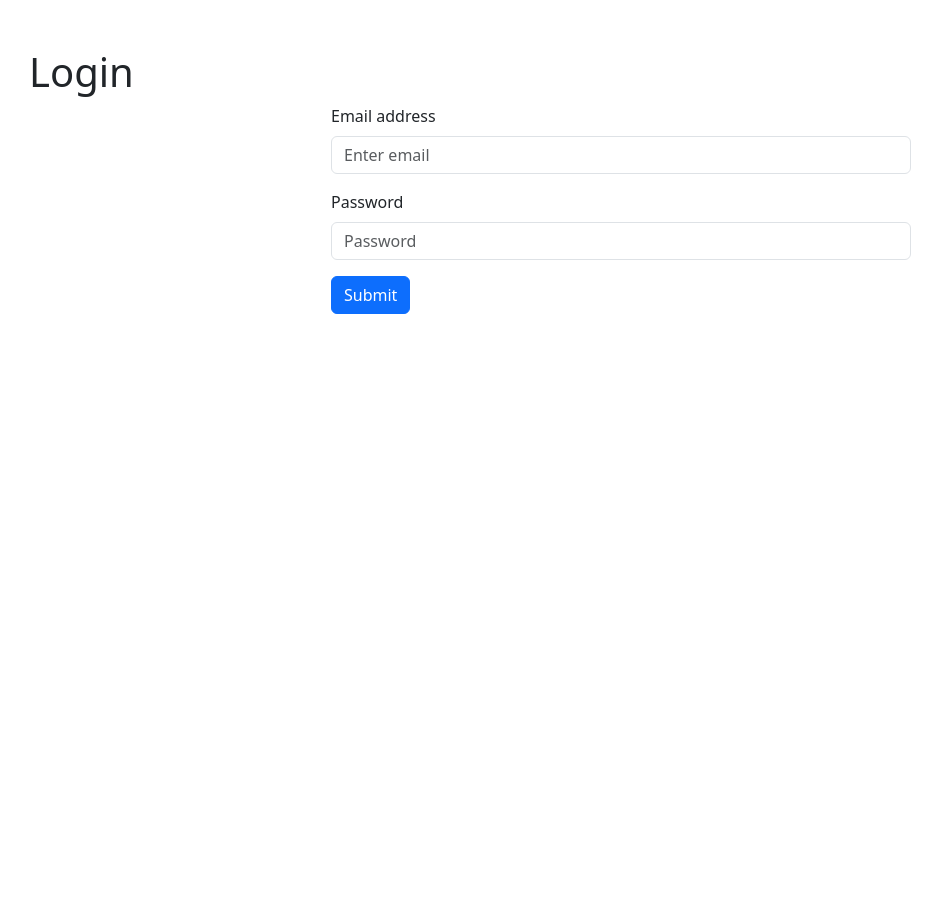
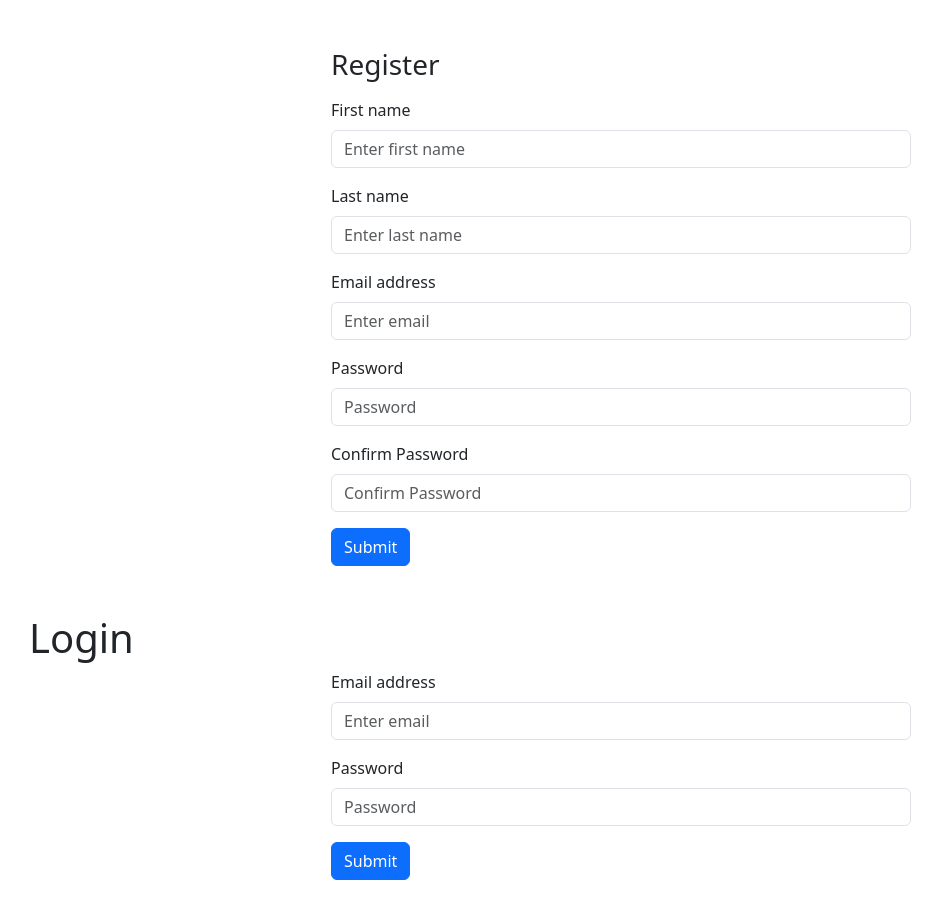
Before and after one commit to MusabSwe/react-formik-yup, a React (Vite) app: page /register in a window 1280 px wide. Shown: the top 918 px of the page, without its empty margins (19-961 px from the left). Before the commit the page ends 800 px from the top, so only its background shows below. Built offline with nearby package versions, Linux system fonts and the light colour scheme.

Commit message:
Register page - validation schema

```diff
--- a/src/app.tsx
+++ b/src/app.tsx
@@ -6,7 +6,7 @@ export function App() {
 
   return (
     <div>
-      {/* <Register /> */}
+      <Register />
       <Login />
     </div>
   )
--- a/src/components/Register.tsx
+++ b/src/components/Register.tsx
@@ -1,35 +1,106 @@
+import { useFormik } from 'formik';
 import { Row, Col, Form, Button } from 'react-bootstrap';
+import { RegisterSchema } from '../util/validationSchema';
 const Register = () => {
 
+    const formaik = useFormik({
+        initialValues: {
+            fname: '',
+            lname: '',
+            email: '',
+            password: '',
+            confirmPassword: ''
+        },
+        onSubmit: (values) => {
+
+            alert(JSON.stringify(values));
+        },
+        validationSchema: RegisterSchema
+    })
     return (
         <section className='m-5'>
             <Row className="justify-content-center">
                 <Col xs={6} >
                     <h3 className='mb-3'>Register</h3>
-                    <Form>
+                    <Form onSubmit={formaik.handleSubmit}>
                         <Form.Group className="mb-3" controlId="fname">
                             <Form.Label>First name</Form.Label>
-                            <Form.Control type="text" placeholder="Enter first name" />
+                            <Form.Control
+                                type="text"
+                                name='fname'
+                                placeholder="Enter first name"
+                                value={formaik.values.fname}
+                                onBlur={formaik.handleBlur}
+                                onChange={formaik.handleChange}
+                                isInvalid={!!(formaik.touched.fname && formaik.errors.fname)}
+                            />
+                            <Form.Control.Feedback type="invalid">
+                                {formaik.errors.fname}
+                            </Form.Control.Feedback>
                         </Form.Group>
 
                         <Form.Group className="mb-3" controlId="lname">
                             <Form.Label>Last name</Form.Label>
-                            <Form.Control type="text" placeholder="Enter last name" />
+                            <Form.Control
+                                type="text"
+                                name='lname'
+                                placeholder="Enter last name"
+                                value={formaik.values.lname}
+                                onBlur={formaik.handleBlur}
+                                onChange={formaik.handleChange}
+                                isInvalid={!!(formaik.touched.lname && formaik.errors.lname)}
+                            />
+                            <Form.Control.Feedback type="invalid">
+                                {formaik.errors.lname}
+                            </Form.Control.Feedback>
                         </Form.Group>
 
                         <Form.Group className="mb-3" controlId="email">
                             <Form.Label>Email address</Form.Label>
-                            <Form.Control type="email" placeholder="Enter email" />
+                            <Form.Control
+                                type="email"
+                                name='email'
+                                placeholder="Enter email"
+                                onBlur={formaik.handleBlur}
+                                value={formaik.values.email}
+                                onChange={formaik.handleChange}
+                                isInvalid={!!(formaik.touched.email && formaik.errors.email)}
+                            />
+                            <Form.Control.Feedback type="invalid">
+                                {formaik.errors.email}
+                            </Form.Control.Feedback>
                         </Form.Group>
 
                         <Form.Group className="mb-3" controlId="password">
                             <Form.Label>Password</Form.Label>
-                            <Form.Control type="password" placeholder="Password" />
+                            <Form.Control
+                                type="password"
+                                name='password'
+                                placeholder="Password"
+                                onBlur={formaik.handleBlur}
+                                value={formaik.values.password}
+                                onChange={formaik.handleChange}
+                                isInvalid={!!(formaik.touched.password && formaik.errors.password)}
+                            />
+                            <Form.Control.Feedback type="invalid">
+                                {formaik.errors.password}
+                            </Form.Control.Feedback>
                         </Form.Group>
 
                         <Form.Group className="mb-3" controlId="confirmPassword">
                             <Form.Label>Confirm Password</Form.Label>
-                            <Form.Control type="password" placeholder="Confirm Password" />
+                            <Form.Control
+                                type="password"
+                                name='confirmPassword'
+                                placeholder="Confirm Password"
+                                onBlur={formaik.handleBlur}
+                                value={formaik.values.confirmPassword}
+                                onChange={formaik.handleChange}
+                                isInvalid={!!(formaik.touched.confirmPassword && formaik.errors.confirmPassword)}
+                            />
+                            <Form.Control.Feedback type="invalid">
+                                {formaik.errors.confirmPassword}
+                            </Form.Control.Feedback>
                         </Form.Group>
                         <Button variant="primary" type="submit">
                             Submit
--- a/src/util/validationSchema.ts
+++ b/src/util/validationSchema.ts
@@ -14,3 +14,11 @@ export const LoginSchema = Yup.object().shape({
         .required('Password is required')
         .matches(/^(?=.*[a-z])(?=.*[A-Z])(?=.*\d)(?=.*[@$!%*?&])[A-Za-z\d@$!%*?&]{8,}$/, 'Password must contain at least one uppercase letter, one lowercase letter, one number and one special character')
 });
+
+export const RegisterSchema = Yup.object().concat(LoginSchema).shape({
+    fname: Yup.string().required('First name is required'),
+    lname: Yup.string().required('Last name is required'),
+    confirmPassword: Yup.string()
+        .oneOf([Yup.ref('password')], 'Passwords must match')
+        .required('Confirm password is required'),
+});
```
